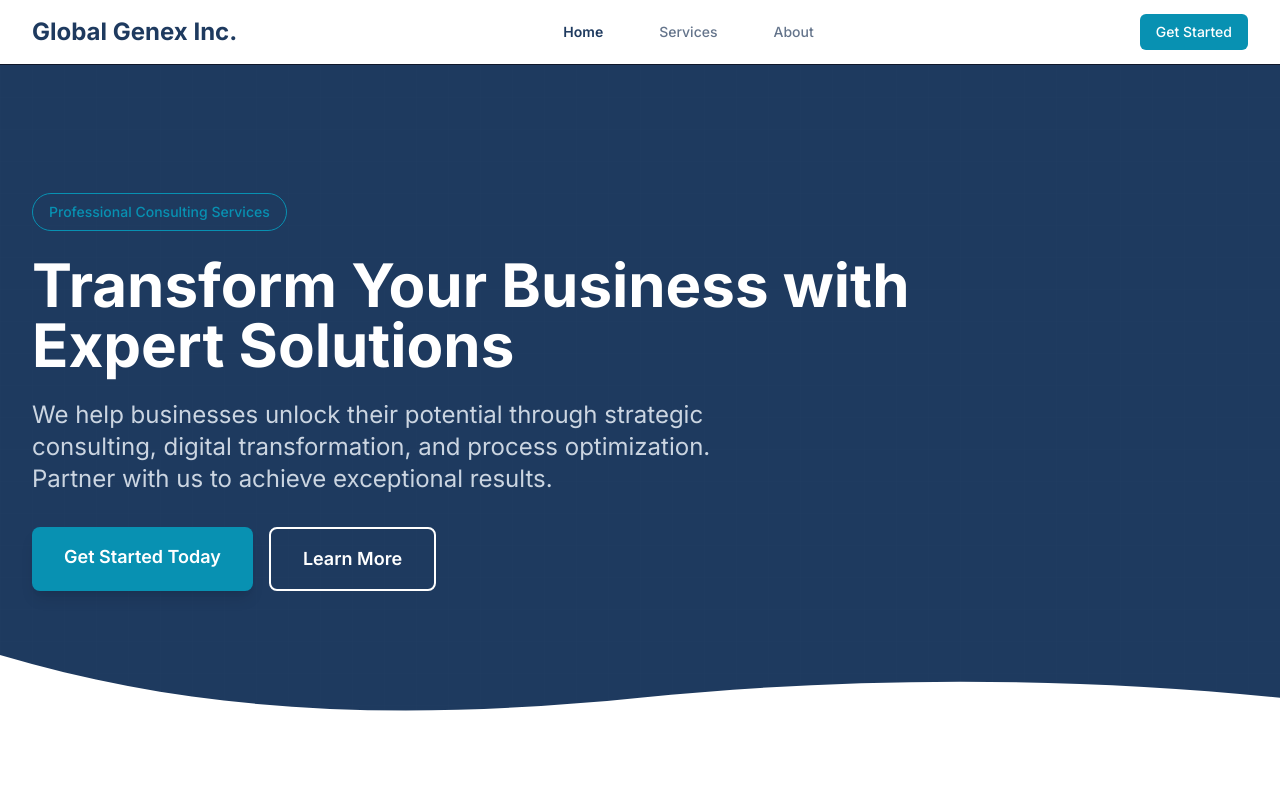
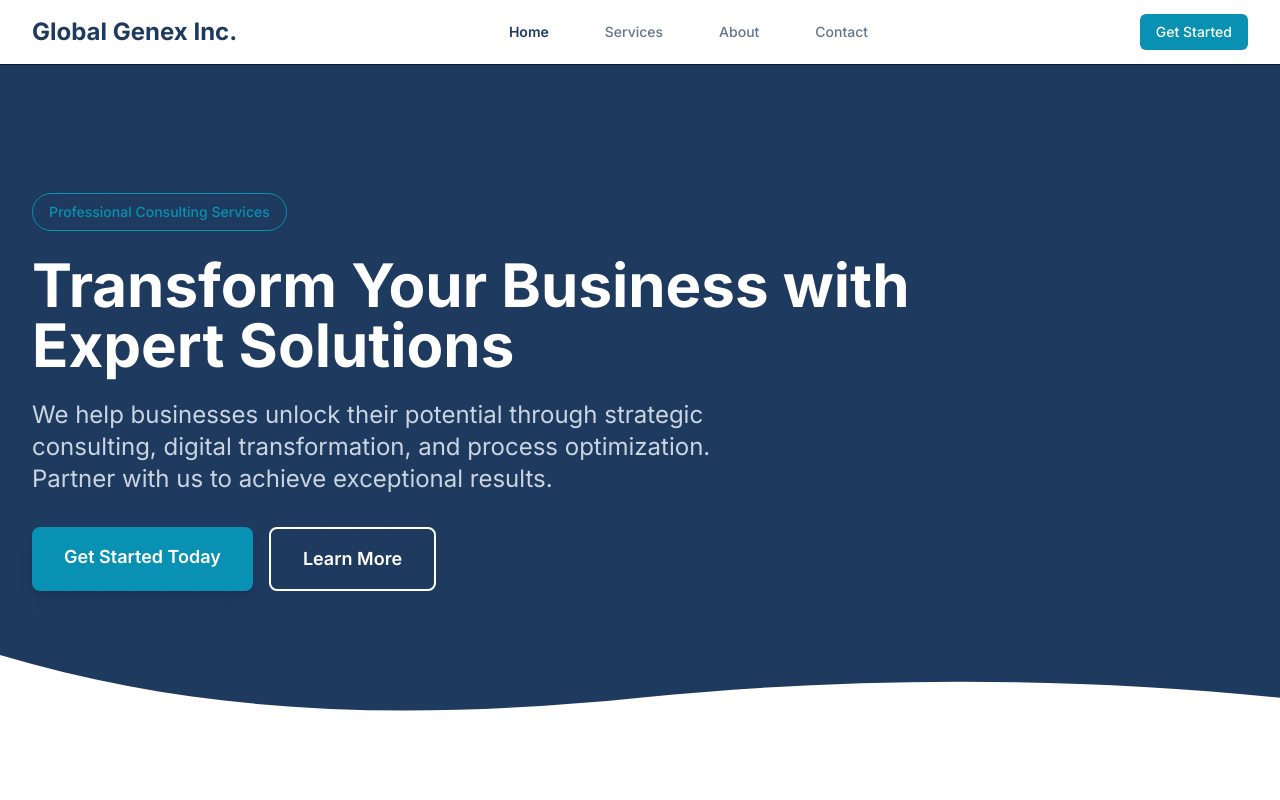
Before and after one commit to RobertShuhei/company-homepage, a Next.js app: page / in a window 1280 px wide. Shown: the top 800 px of the page. Built offline with nearby package versions, Linux system fonts and the light colour scheme.

Commit message:
Restore 'Contact' in header navigation

```diff
--- a/src/components/layout/Header.tsx
+++ b/src/components/layout/Header.tsx
@@ -12,7 +12,7 @@ const Header = () => {
     { href: '/', label: 'Home' },
     { href: '/business', label: 'Services' },
     { href: '/about', label: 'About' },
-    // Contact は右上のCTAで出す想定（ナビにも出したい場合はここに追加してOK）
+    { href: '/contact', label: 'Contact' },
   ]
 
   const isActiveHref = (href: string) => {
```
